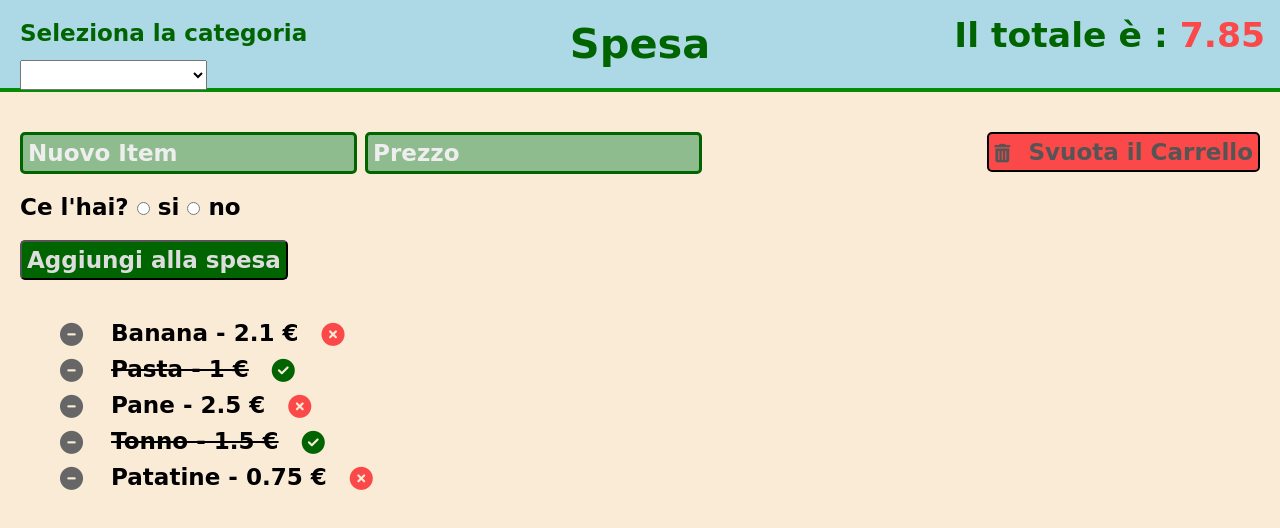
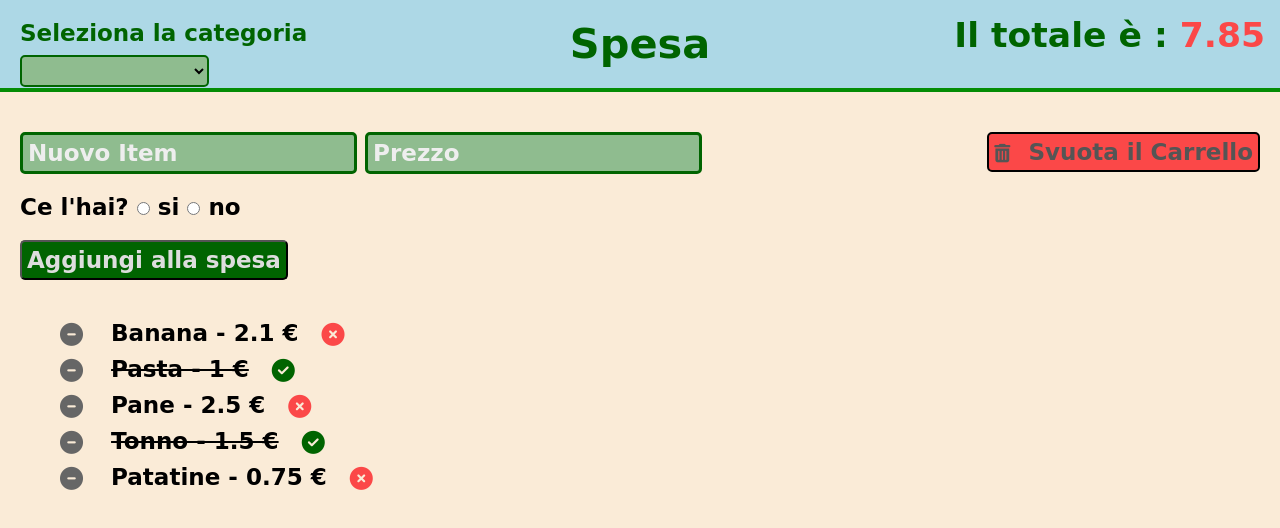
Before and after one commit to DennisGambini/vue-todolist, a plain HTML site: page index.html in a window 1280 px wide. Drawn offline with nearby package versions, Linux system fonts and the light colour scheme; a web font is replaced by a local one.

Commit message:
css: stile select

```diff
--- a/css/style.css
+++ b/css/style.css
@@ -27,8 +27,12 @@ header > h1{
 /* select */
 #categorie{
     position: fixed;
-    top: 60px;
+    top: 55px;
     left: 20px;
+    background-color: #8FBC8F;
+    border-radius: 5px;
+    border: 2px solid darkgreen;
+    cursor: pointer;
 }
 .categorie-label{
     position: fixed;
--- a/js/script.js
+++ b/js/script.js
@@ -100,7 +100,7 @@ const app = new Vue({
             console.log("newItem: ", newItem.nome, newItem.prezzoUnit, newItem.check)
 
             this.categorie[this.indiceGenerale].lista.push(newItem)
-            console.log("categoria attiva: ",this.categoriaAttiva)
+            //console.log("categoria attiva: ",this.categoriaAttiva)
 
             this.nuovoNome = '';
             this.nuovoPrezzo = '';
```
